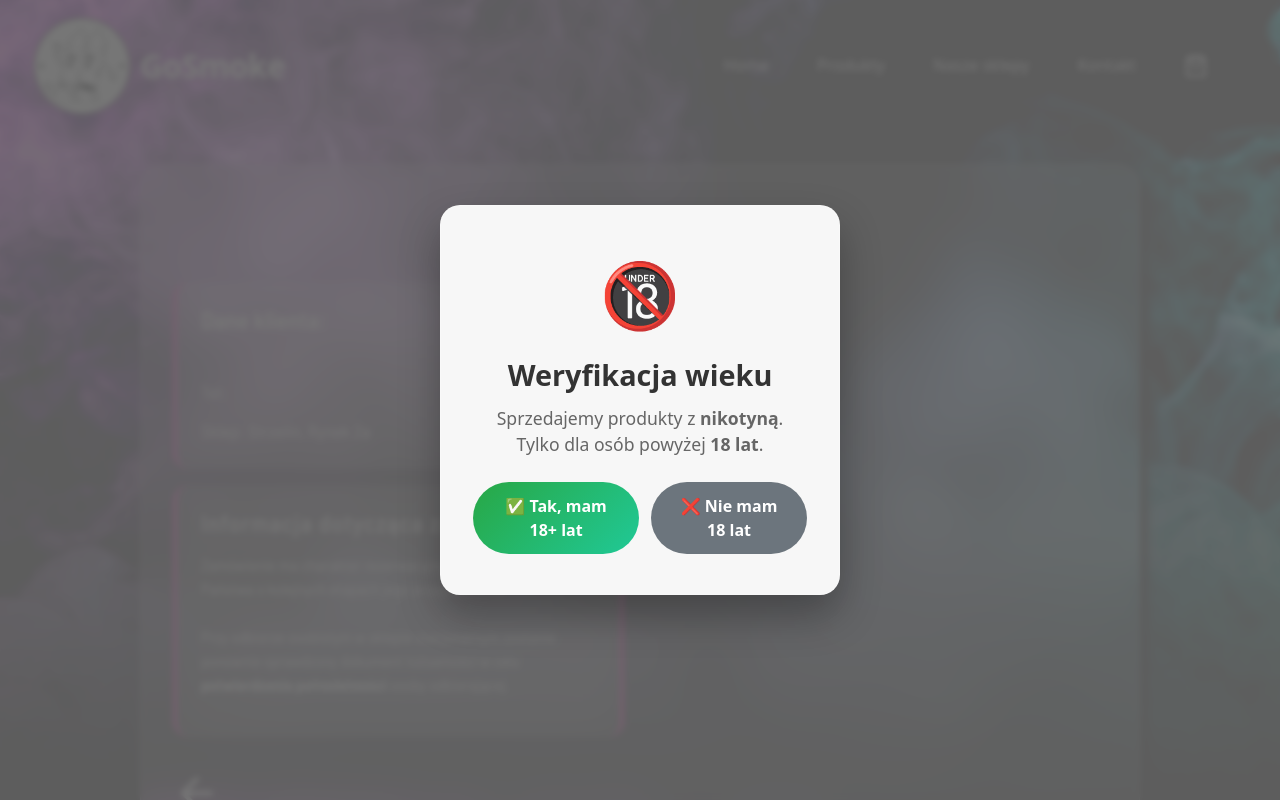
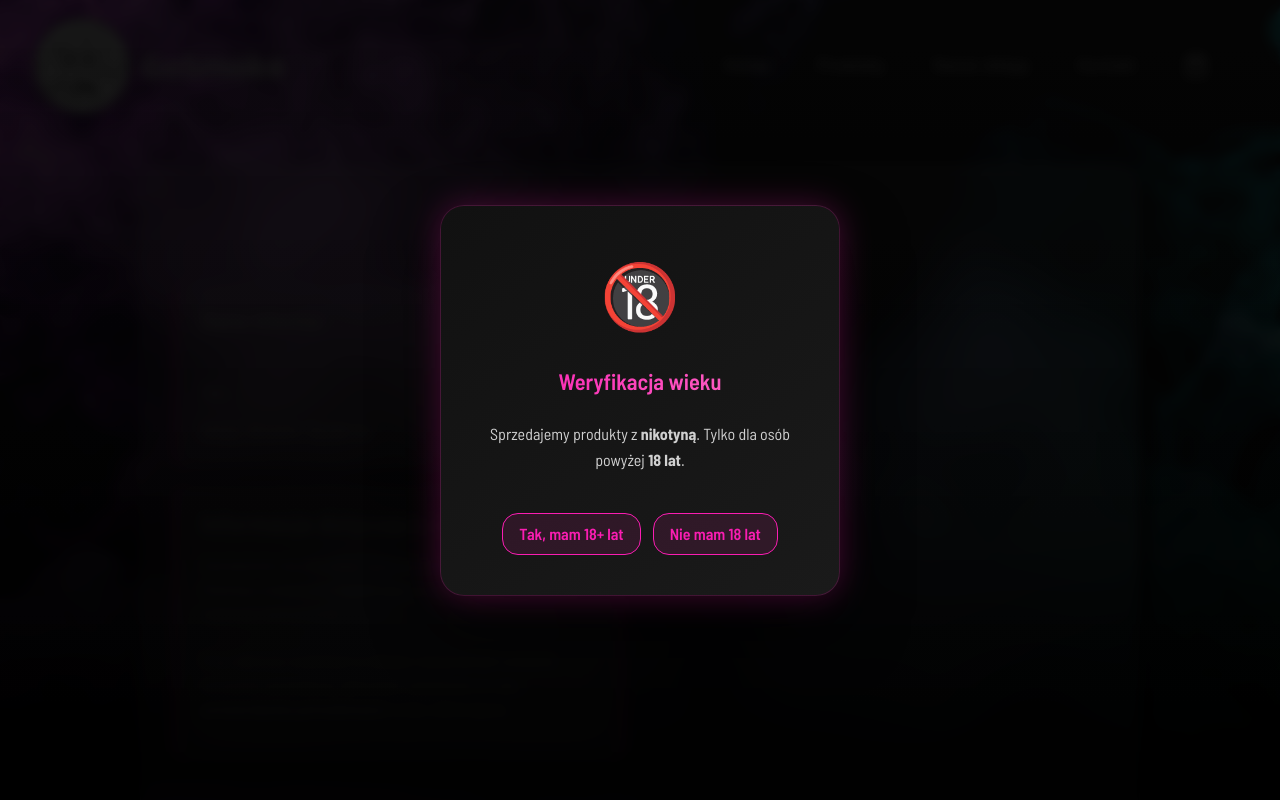
Before and after one commit to MstowskaSandra/E-commerce-vapeshop, a React (Vite) app: page /podsumowanie in a window 1280 px wide. Shown: the top 800 px of the page. Built offline with nearby package versions, Linux system fonts and the light colour scheme.

Commit message:
feat(OrderSuccessModal): add portal for better UX/UI

```diff
--- a/src/components/ageModal/AgeVerificationModal.jsx
+++ b/src/components/ageModal/AgeVerificationModal.jsx
@@ -13,8 +13,8 @@ const AgeVerificationModal = ({ onAccept, onReject }) => {
           powyżej <strong>18 lat</strong>.
         </S.Description>
         <S.Buttons>
-          <S.AcceptBtn onClick={onAccept}>✅ Tak, mam 18+ lat</S.AcceptBtn>
-          <S.RejectBtn onClick={onReject}>❌ Nie mam 18 lat</S.RejectBtn>
+          <S.AcceptBtn onClick={onAccept}>Tak, mam 18+ lat</S.AcceptBtn>
+          <S.RejectBtn onClick={onReject}>Nie mam 18 lat</S.RejectBtn>
         </S.Buttons>
       </S.Content>
     </S.Overlay>,
--- a/src/components/ageModal/AgeVerificationModal.styles.js
+++ b/src/components/ageModal/AgeVerificationModal.styles.js
@@ -17,8 +17,12 @@ const overlayStyles = css`
 
 export const Overlay = styled.div`
   ${overlayStyles}
-  background: rgba(235, 234, 234, 0.8);
-  backdrop-filter: blur(3px);
+  background: linear-gradient(
+    to bottom,
+    rgba(10, 10, 10, 0.85),
+    rgba(0, 0, 0, 0.95)
+  );
+  backdrop-filter: blur(6px);
 `;
 
 export const Backdrop = styled.div`
@@ -28,33 +32,40 @@ export const Backdrop = styled.div`
 `;
 
 export const Content = styled.div`
-  background: rgba(255, 255, 255, 0.95);
-  backdrop-filter: blur(10px);
-  border-radius: 20px;
+  background: linear-gradient(145deg, #111, #1a1a1a);
+  width: 100%;
+  max-width: 400px;
+  border-radius: 1.5rem;
   padding: 2.5rem 2rem;
-  max-width: 400px;
-  width: 90%;
+  display: flex;
+  flex-direction: column;
+  gap: 1.5rem;
+  color: #f5f5f5;
   text-align: center;
-  box-shadow: 0 20px 40px rgba(0, 0, 0, 0.3);
-  border: 1px solid rgba(255, 255, 255, 0.2);
+  box-shadow:
+    0 0 2rem rgba(250, 29, 178, 0.25),
+    0 2rem 4rem rgba(0, 0, 0, 0.6);
+  border: 1px solid rgba(250, 29, 178, 0.2);
+  font-family: "Barlow Semi Condensed", sans-serif;
+  animation: ${fadeIn} 0.3s ease forwards;
 `;
 
 export const Icon = styled.div`
   font-size: 4rem;
-  margin-bottom: 16px;
 `;
 
 export const Title = styled.h2`
-  font-size: 1.8rem;
-  margin: 0 0 0.75rem;
-  color: #333;
+  font-size: 1.4rem;
+  line-height: 1.4;
+  background: linear-gradient(90deg, #fa1db2, #ff6ec7);
+  -webkit-background-clip: text;
+  -webkit-text-fill-color: transparent;
 `;
 
 export const Description = styled.p`
-  font-size: 1.1rem;
-  line-height: 1.5;
-  margin: 0 0 1.5rem;
-  color: #666;
+  font-size: 1rem;
+  line-height: 1.6;
+  color: rgba(255, 255, 255, 0.8);
 `;
 
 export const Buttons = styled.div`
@@ -64,34 +75,40 @@ export const Buttons = styled.div`
 `;
 
 export const AcceptBtn = styled.button`
-  padding: 0.75rem 1.5rem;
-  border: none;
-  border-radius: 50px;
-  font-size: 1rem;
+  padding: 0.5rem 1rem;
+  border-radius: 1rem;
+  border: 1px solid #fa1db2;
+  background: rgba(250, 29, 178, 0.1);
+  color: #fa1db2;
   font-weight: 600;
+  font-family: "Barlow Semi Condensed", sans-serif;
   cursor: pointer;
-  transition: all 0.2s;
-  background: linear-gradient(135deg, #28a745, #20c997);
-  color: white;
+  transition: all 0.25s ease;
+
   &:hover {
+    background: #fa1db2;
+    color: black;
+    box-shadow: 0 0 1.2rem rgba(250, 29, 178, 0.6);
     transform: translateY(-2px);
-    box-shadow: 0 8px 20px rgba(40, 167, 69, 0.4);
   }
 `;
 
 export const RejectBtn = styled.button`
-  padding: 0.75rem 1.5rem;
-  border: none;
-  border-radius: 50px;
-  font-size: 1rem;
+  padding: 0.5rem 1rem;
+  border-radius: 1rem;
+  border: 1px solid #fa1db2;
+  background: rgba(250, 29, 178, 0.1);
+  color: #fa1db2;
   font-weight: 600;
+  font-family: "Barlow Semi Condensed", sans-serif;
   cursor: pointer;
-  transition: all 0.2s;
-  background: #6c757d;
-  color: white;
+  transition: all 0.25s ease;
+
   &:hover {
+    background: #fa1db2;
+    color: black;
+    box-shadow: 0 0 1.2rem rgba(250, 29, 178, 0.6);
     transform: translateY(-2px);
-    box-shadow: 0 8px 20px rgba(108, 117, 125, 0.4);
   }
 `;
 
--- a/src/components/successOrderModal/OrderSuccessModal.jsx
+++ b/src/components/successOrderModal/OrderSuccessModal.jsx
@@ -1,49 +1,32 @@
 import * as S from './OrderSuccessModal.styles';
-import { useEffect, useRef } from 'react';
+import { createPortal } from "react-dom";
 
-const OrderSuccessModal = ({orderNumber, cartItems, phone, onClose}) => {
-
-   const modalRef = useRef(null);
-
-  useEffect(() => {
-    const originalOverflow = document.body.style.overflow;
-    document.body.style.overflow = "hidden";
-
-    if (modalRef.current) {
-      modalRef.current.scrollIntoView({
-        behavior: "smooth",
-        block: "center",
-      });
-    }
-
-    return () => {
-      document.body.style.overflow = originalOverflow;
-    };
-  }, []);
-
-    return (
+const OrderSuccessModal = ({ orderNumber, cartItems, phone, onClose }) => {
+  return createPortal(
     <S.Overlay onClick={onClose}>
-            <S.ModalCard ref={modalRef} onClick={(e) => e.stopPropagation()}>
+      <S.ModalCard onClick={(e) => e.stopPropagation()}>
         <S.Title> Dziękujemy za złożenie zamówienia nr {orderNumber}</S.Title>
 
         <S.ProductsList>
-                {cartItems.map(item => (
+          {cartItems.map((item) => (
             <S.ProductItem key={item.id}>
-                    <span>
-                        {[item.Title, item.Model].filter(Boolean).join(" ")}
-                    </span>
+              <span>{[item.Title, item.Model].filter(Boolean).join(" ")}</span>
               <span>{item.quantity}x</span>
             </S.ProductItem>
           ))}
         </S.ProductsList>
 
-                <S.InfoText>Poinformujemy Cię o kolejnych etapach twojego zamówienia w ciągu 1-7dnii pod podany przez Ciebie numer telefonu: {phone}</S.InfoText>
+        <S.InfoText>
+          Poinformujemy Cię o kolejnych etapach twojego zamówienia w ciągu
+          1-7dnii pod podany przez Ciebie numer telefonu: {phone}
+        </S.InfoText>
         <S.InfoText>Do usłyszenia! Pozdrawiamy, ekipa GoSmoke</S.InfoText>
 
         <S.CloseBtn onClick={onClose}>Zamknij</S.CloseBtn>
       </S.ModalCard>
-        </S.Overlay>
-    )
+    </S.Overlay>,
+    document.body,
+  );
 };
 
 
--- a/src/components/successOrderModal/OrderSuccessModal.styles.js
+++ b/src/components/successOrderModal/OrderSuccessModal.styles.js
@@ -1,8 +1,15 @@
-import styled from 'styled-components';
+import styled, { keyframes } from "styled-components";
+
+const fadeIn = keyframes`
+  from { opacity: 0; }
+  to { opacity: 1; }
+`;
 
 export const Overlay = styled.div`
   position: fixed;
   inset: 0;
+  width: 100%;
+  height: 100%;
   background: linear-gradient(
     to bottom,
     rgba(10, 10, 10, 0.85),
@@ -14,16 +21,8 @@ export const Overlay = styled.div`
   align-items: center;
   padding: 2rem;
   z-index: 9999;
-  animation: fadeOverlay 0.3s ease forwards;
-width: 100%;
-height: 100%;
-pointer-events: all;
-
-
-  @keyframes fadeOverlay {
-    from { opacity: 0; }
-    to { opacity: 1; }
-  }
+  animation: ${fadeIn} 0.3s ease forwards;
+  pointer-events: all;
 `;
 
 export const ModalCard = styled.div`
@@ -41,38 +40,12 @@ export const ModalCard = styled.div`
     0 2rem 4rem rgba(0, 0, 0, 0.6);
   border: 1px solid rgba(250, 29, 178, 0.2);
   font-family: "Barlow Semi Condensed", sans-serif;
-
-  /* animation: ${({ $isClosing }) =>
-    $isClosing ? "scaleOut 0.3s ease forwards" : "scaleIn 0.3s ease forwards"};
-
-  @keyframes scaleIn {
-    from {
-      opacity: 0;
-      transform: translateY(1.5rem) scale(0.95);
-    }
-    to {
-      opacity: 1;
-      transform: translateY(0) scale(1);
-    }
-  }
-
-  @keyframes scaleOut {
-    from {
-      opacity: 1;
-      transform: translateY(0) scale(1);
-    }
-    to {
-      opacity: 0;
-      transform: translateY(1rem) scale(0.95);
-    }
-  } */
 `;
 
 export const Title = styled.h2`
   font-size: 1.2rem;
   text-align: center;
   line-height: 1.4;
-
   background: linear-gradient(90deg, #fa1db2, #ff6ec7);
   -webkit-background-clip: text;
   -webkit-text-fill-color: transparent;
@@ -85,8 +58,8 @@ export const ProductsList = styled.ul`
   display: flex;
   flex-direction: column;
   gap: 1rem;
-  border-top: 1px solid rgba(255,255,255,0.1);
-  border-bottom: 1px solid rgba(255,255,255,0.1);
+  border-top: 1px solid rgba(255, 255, 255, 0.1);
+  border-bottom: 1px solid rgba(255, 255, 255, 0.1);
 `;
 
 export const ProductItem = styled.li`
@@ -105,7 +78,7 @@ export const InfoText = styled.p`
   text-align: center;
   line-height: 1.6;
   font-size: 1rem;
-  color: rgba(255,255,255,0.8);
+  color: rgba(255, 255, 255, 0.8);
 `;
 
 export const CloseBtn = styled.button`
--- a/src/pages/summary/OrderSummary.jsx
+++ b/src/pages/summary/OrderSummary.jsx
@@ -56,7 +56,8 @@ const OrderSummary = () => {
             <h3>Informacja dotycząca zamówienia:</h3>
             <p>
               Zamówienie ma charakter rezerwacyjny – poinformujemy Państwa o
-              kolejnych etapach jego przygotowania.
+              kolejnych etapach jego przygotowania oraz czasie realizacji
+              telefonicznie.
             </p>
             <p>
               Przy odbiorze osobistym w sklepie stacjonarnym zostanie ponownie
```
Lines whose indentation alone changed are shown as unchanged.
